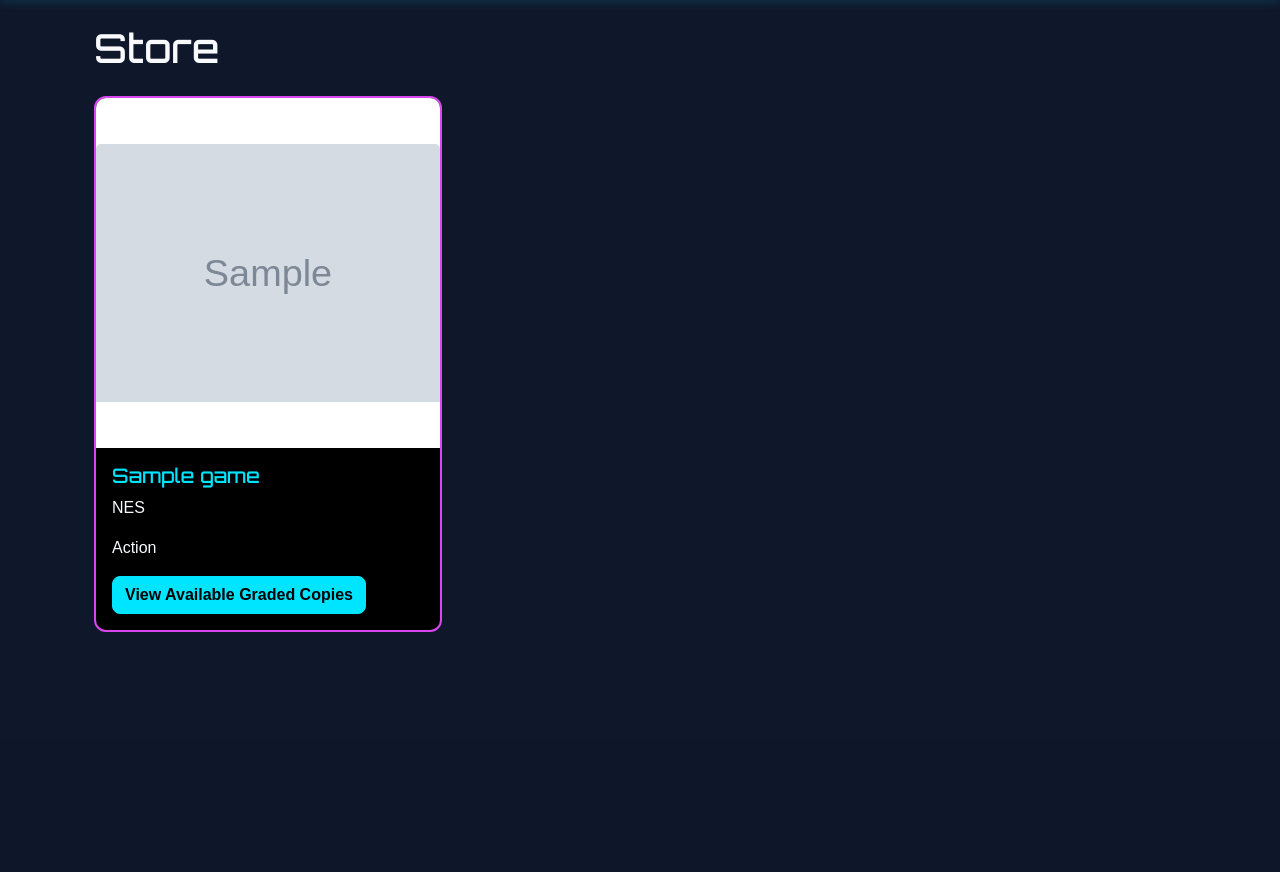
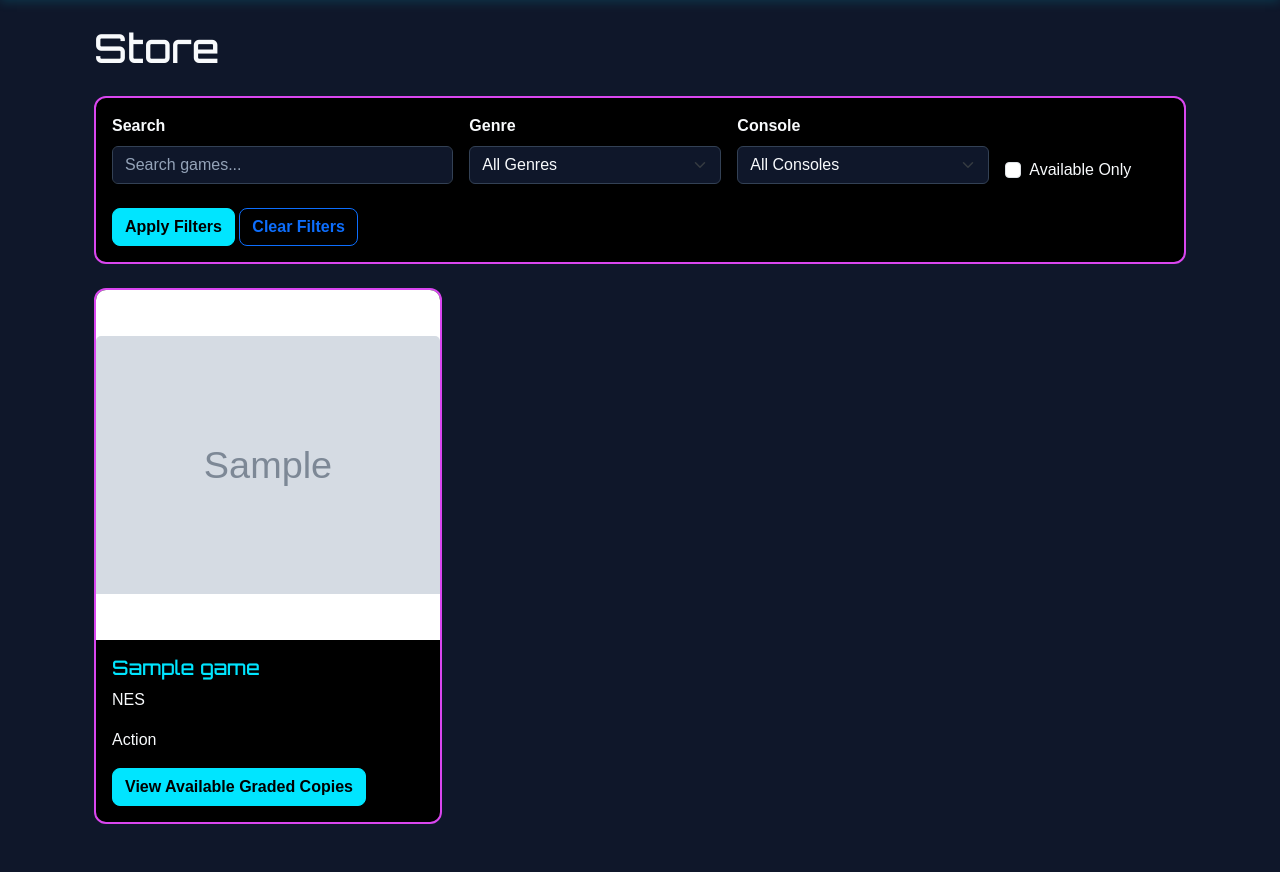
Before and after one commit to N-Smillie/retro-store-project, a Django app: page /store/ in a window 1280 px wide. Shown: the part 62-934 px from the top of the page. Before the commit the page ends 694 px from the top, so only its background shows below. Run offline with Django 5.2, Linux system fonts and the light colour scheme; tables that the repository leaves empty hold one stand-in row (values such as "Sample post"); grey boxes marked "Sample" are stand-in pictures; some libraries are stand-ins or nearby versions; some web fonts are replaced.

Commit message:
Updated all products view and store page to allow for filtering

```diff
--- a/static/css/base.css
+++ b/static/css/base.css
@@ -238,6 +238,16 @@ a:hover {
     padding: 0.9rem 2rem;
 }
 
+/* Store Filters */
+.filter-card .form-label {
+    font-weight: 600;
+    margin-bottom: .5rem;
+}
+
+.filter-card .form-check-label {
+    color: var(--text-color);
+}
+
 /* Forms */
 
 .form-control,
--- a/store/templates/store/store.html
+++ b/store/templates/store/store.html
@@ -7,47 +7,114 @@ Store
 {% block content %}
 
 <div class="container">
+  <h1 class="mb-4">Store</h1>
 
-    <h1 class="mb-4">Store</h1>
+    <div class="card filter-card mb-4">
+    <div class="card-body">
 
-    <div class="row">
+        <form method="GET">
 
-        {% for game in games %}
+            <div class="row g-3">
 
-            <div class="col-md-6 col-lg-4 mb-4">
+                <!-- Search -->
 
-                <div class="card store-card h-100">
+                <div class="col-lg-4">
 
-                    <div class="image-container">
-                    {% if game.cover_image %}
-                        <img
-                            src="{{ game.cover_image.url }}"
-                            class="card-img-top"
-                            alt="{{ game.title }}">
-                    {% endif %}
-                    </div>
+                    <label class="form-label">
+                        Search
+                    </label>
 
-                    <div class="card-body">
+                    <input
+                        type="text"
+                        name="q"
+                        class="form-control"
+                        placeholder="Search games..."
+                        value="{{ current_query|default:'' }}"
+                    >
 
-                        <h5 class="card-title">
-                            {{ game.title }}
-                        </h5>
+                </div>
 
-                        <p class="card-text">
-                            {{ game.get_console_display }}
-                        </p>
+                <!-- Genre -->
 
-                        <p class="card-text">
-                            {{ game.get_genre_display }}
-                        </p>
+                <div class="col-lg-3">
 
-                        <a
-                            href="{% url 'game_detail' game.id %}"
-                            class="btn btn-primary">
+                    <label class="form-label">
+                        Genre
+                    </label>
 
-                            View Available Graded Copies
+                    <select
+                        name="genre"
+                        class="form-select"
+                    >
 
-                        </a>
+                        <option value="">
+                            All Genres
+                        </option>
+
+                        {% for value, label in genres %}
+
+                            <option
+                                value="{{ value }}"
+                                {% if current_genre == value %}selected{% endif %}
+                            >
+                                {{ label }}
+                            </option>
+
+                        {% endfor %}
+
+                    </select>
+
+                </div>
+
+                <!-- Console -->
+
+                <div class="col-lg-3">
+
+                    <label class="form-label">
+                        Console
+                    </label>
+
+                    <select
+                        name="console"
+                        class="form-select"
+                    >
+
+                        <option value="">
+                            All Consoles
+                        </option>
+
+                        {% for value, label in consoles %}
+
+                            <option
+                                value="{{ value }}"
+                                {% if current_console == value %}selected{% endif %}
+                            >
+                                {{ label }}
+                            </option>
+
+                        {% endfor %}
+
+                    </select>
+
+                </div>
+
+                <!-- Available Only -->
+
+                <div class="col-lg-2 d-flex align-items-end">
+
+                    <div class="form-check">
+
+                        <input
+                            class="form-check-input"
+                            type="checkbox"
+                            name="available"
+                            value="1"
+                            {% if current_available %}checked{% endif %}
+                        >
+
+                        <label class="form-check-label">
+                            Available Only
+                        </label>
 
                     </div>
 
@@ -55,14 +122,64 @@ Store
 
             </div>
 
-        {% empty %}
+            <div class="mt-4">
 
-            <p>No games available.</p>
+                <button
+                    type="submit"
+                    class="btn btn-primary"
+                >
+                    Apply Filters
+                </button>
 
-        {% endfor %}
+                <a
+                    href="{% url 'store' %}"
+                    class="btn btn-outline-primary"
+                >
+                    Clear Filters
+                </a>
+
+            </div>
+
+        </form>
 
     </div>
+</div>
 
+  <div class="row">
+    {% for game in games %}
+
+    <div class="col-md-6 col-lg-4 mb-4">
+      <div class="card store-card h-100">
+        <div class="image-container">
+          {% if game.cover_image %}
+          <img
+            src="{{ game.cover_image.url }}"
+            class="card-img-top"
+            alt="{{ game.title }}"
+          />
+          {% endif %}
+        </div>
+
+        <div class="card-body">
+          <h5 class="card-title">{{ game.title }}</h5>
+
+          <p class="card-text">{{ game.get_console_display }}</p>
+
+          <p class="card-text">{{ game.get_genre_display }}</p>
+
+          <a href="{% url 'game_detail' game.id %}" class="btn btn-primary">
+            View Available Graded Copies
+          </a>
+        </div>
+      </div>
+    </div>
+
+    {% empty %}
+
+    <p>No games available.</p>
+
+    {% endfor %}
+  </div>
 </div>
 
 {% endblock %}
--- a/store/views.py
+++ b/store/views.py
@@ -5,16 +5,55 @@ from django.views.decorators.http import require_POST
 
 def all_products(request):
     """
-    Display all games
+    Display all games with filtering.
     """
 
     games = Game.objects.all()
 
+    genre = request.GET.get('genre')
+    console = request.GET.get('console')
+    available = request.GET.get('available')
+    query = request.GET.get('q')
+
+    # Search by title
+    if query:
+        games = games.filter(
+            title__icontains=query
+        )
+
+    if genre:
+        games = games.filter(
+            genre=genre
+        )
+
+    if console:
+        games = games.filter(
+            console=console
+        )
+
+    # Filter games that have at least one available copy
+    if available:
+        games = games.filter(
+            graded_items__is_available=True
+        ).distinct()
+
     context = {
         'games': games,
+
+        'genres': Game.GENRE_CHOICES,
+        'consoles': Game.CONSOLE_CHOICES,
+
+        'current_genre': genre,
+        'current_console': console,
+        'current_available': available,
+        'current_query': query,
     }
 
-    return render(request, 'store/store.html', context)
+    return render(
+        request,
+        'store/store.html',
+        context
+    )
 
 def game_detail(request, game_id):
     """
```
